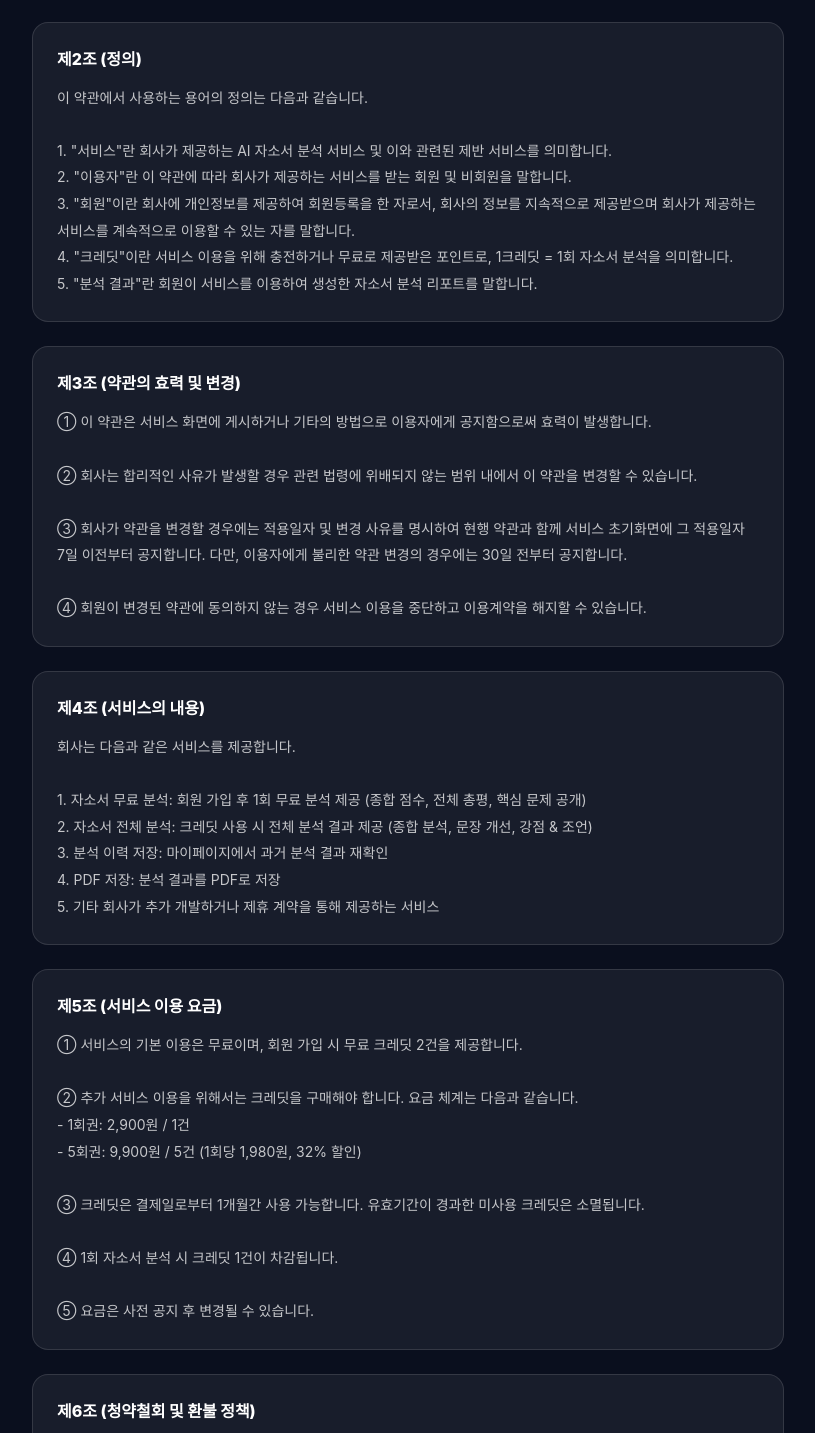
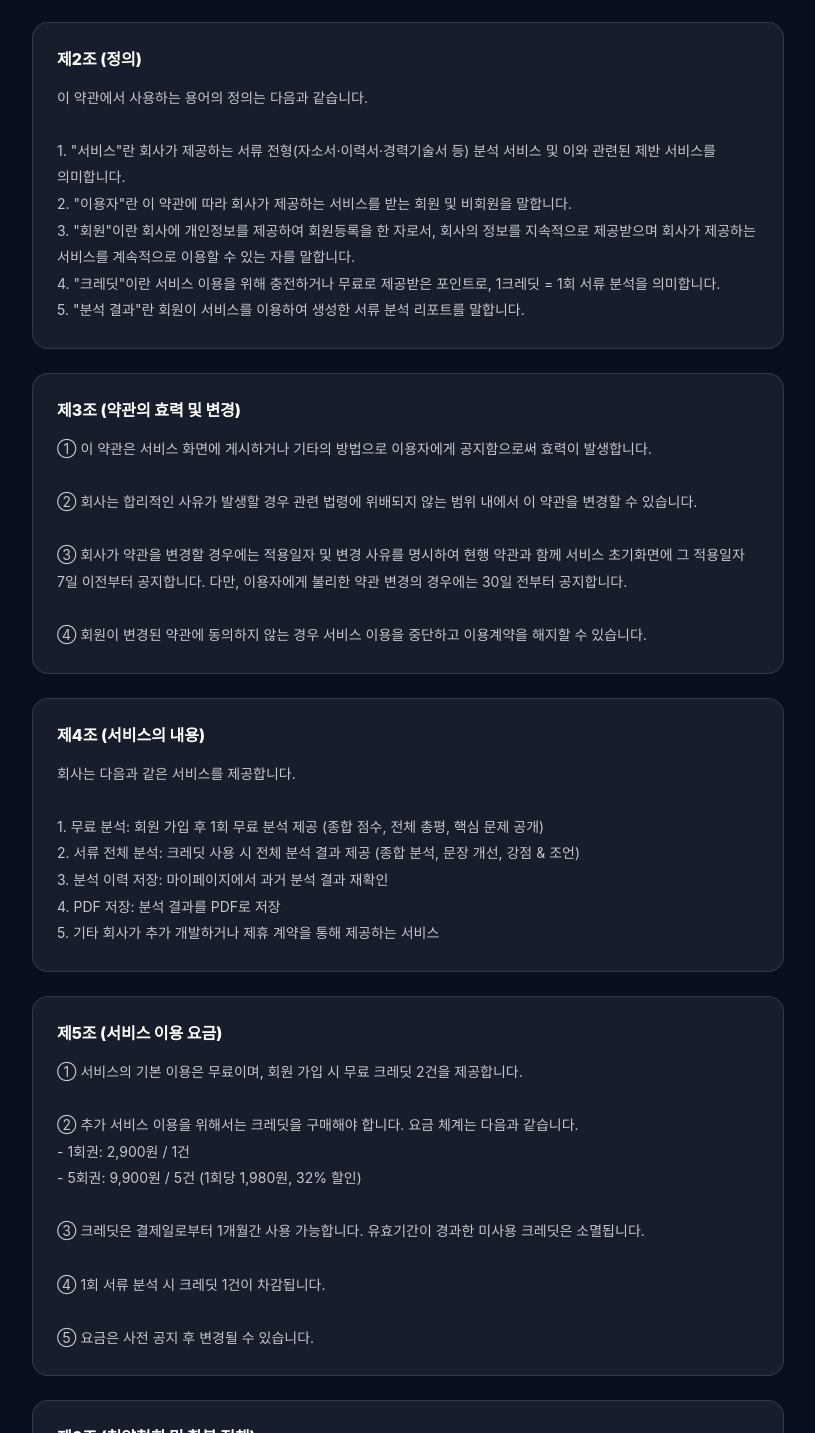
Before and after one commit to csscham-prog/jobtong, a Next.js app: page /terms in a window 1280 px wide. Shown: the part 577-2010 px from the top of the page, without its empty margins (232-1047 px from the left). Built offline with nearby package versions, Linux system fonts and the light colour scheme; a web font is replaced by a local one.

Commit message:
Update page.tsx

```diff
--- a/app/terms/page.tsx
+++ b/app/terms/page.tsx
@@ -20,11 +20,11 @@ export default function TermsPage() {
       title: '제2조 (정의)',
       content: `이 약관에서 사용하는 용어의 정의는 다음과 같습니다.
 
-1. "서비스"란 회사가 제공하는 AI 자소서 분석 서비스 및 이와 관련된 제반 서비스를 의미합니다.
+1. "서비스"란 회사가 제공하는 서류 전형(자소서·이력서·경력기술서 등) 분석 서비스 및 이와 관련된 제반 서비스를 의미합니다.
 2. "이용자"란 이 약관에 따라 회사가 제공하는 서비스를 받는 회원 및 비회원을 말합니다.
 3. "회원"이란 회사에 개인정보를 제공하여 회원등록을 한 자로서, 회사의 정보를 지속적으로 제공받으며 회사가 제공하는 서비스를 계속적으로 이용할 수 있는 자를 말합니다.
-4. "크레딧"이란 서비스 이용을 위해 충전하거나 무료로 제공받은 포인트로, 1크레딧 = 1회 자소서 분석을 의미합니다.
-5. "분석 결과"란 회원이 서비스를 이용하여 생성한 자소서 분석 리포트를 말합니다.`,
+4. "크레딧"이란 서비스 이용을 위해 충전하거나 무료로 제공받은 포인트로, 1크레딧 = 1회 서류 분석을 의미합니다.
+5. "분석 결과"란 회원이 서비스를 이용하여 생성한 서류 분석 리포트를 말합니다.`,
     },
     {
       title: '제3조 (약관의 효력 및 변경)',
@@ -40,8 +40,8 @@ export default function TermsPage() {
       title: '제4조 (서비스의 내용)',
       content: `회사는 다음과 같은 서비스를 제공합니다.
 
-1. 자소서 무료 분석: 회원 가입 후 1회 무료 분석 제공 (종합 점수, 전체 총평, 핵심 문제 공개)
-2. 자소서 전체 분석: 크레딧 사용 시 전체 분석 결과 제공 (종합 분석, 문장 개선, 강점 & 조언)
+1. 무료 분석: 회원 가입 후 1회 무료 분석 제공 (종합 점수, 전체 총평, 핵심 문제 공개)
+2. 서류 전체 분석: 크레딧 사용 시 전체 분석 결과 제공 (종합 분석, 문장 개선, 강점 & 조언)
 3. 분석 이력 저장: 마이페이지에서 과거 분석 결과 재확인
 4. PDF 저장: 분석 결과를 PDF로 저장
 5. 기타 회사가 추가 개발하거나 제휴 계약을 통해 제공하는 서비스`,
@@ -56,7 +56,7 @@ export default function TermsPage() {
 
 ③ 크레딧은 결제일로부터 1개월간 사용 가능합니다. 유효기간이 경과한 미사용 크레딧은 소멸됩니다.
 
-④ 1회 자소서 분석 시 크레딧 1건이 차감됩니다.
+④ 1회 서류 분석 시 크레딧 1건이 차감됩니다.
 
 ⑤ 요금은 사전 공지 후 변경될 수 있습니다.`,
     },
@@ -138,7 +138,7 @@ export default function TermsPage() {
 
 ② 회사는 이용자의 귀책사유로 인한 서비스 이용 장애에 대하여 책임을 지지 않습니다.
 
-③ AI 모델의 특성상 자소서 분석 결과에 오류가 포함될 수 있으며, 회사는 분석 결과의 정확성, 완전성, 합격 보장에 대해 보증하지 않습니다. 이용자는 분석 결과를 참고 자료로 활용하고 최종 판단은 본인이 해야 합니다.
+③ AI 모델의 특성상 서류 분석 결과에 오류가 포함될 수 있으며, 회사는 분석 결과의 정확성, 완전성, 합격 보장에 대해 보증하지 않습니다. 이용자는 분석 결과를 참고 자료로 활용하고 최종 판단은 본인이 해야 합니다.
 
 ④ 회사는 이용자가 서비스를 이용하여 기대하는 수익을 얻지 못하거나 서비스를 통해 얻은 자료로 인한 손해에 관하여 책임을 지지 않습니다.`,
     },
@@ -192,7 +192,7 @@ export default function TermsPage() {
         {/* 요약 박스 */}
         <div style={{ background: 'rgba(230,168,0,0.1)', border: '1px solid rgba(230,168,0,0.3)', borderRadius: 16, padding: '20px 24px', marginBottom: 40 }}>
           <p style={{ fontSize: 14, color: textSub, lineHeight: 1.8, wordBreak: 'keep-all' }}>
-            <strong style={{ color: point }}>핵심 요약:</strong> 잡통은 한국 취준생을 위한 AI 자소서 분석 서비스입니다. 가입 시 무료 분석 1회를 드리며, 추가 이용은 크레딧 구매가 필요합니다. 분석 결과는 합격률 향상을 위한 참고 자료로 활용하시기 바랍니다.
+            <strong style={{ color: point }}>핵심 요약:</strong> 잡통은 한국 취준생을 위한 서류 전형(자소서·이력서·경력기술서) 분석 서비스입니다. 가입 시 무료 분석 1회를 드리며, 추가 이용은 크레딧 구매가 필요합니다. 분석 결과는 합격률 향상을 위한 참고 자료로 활용하시기 바랍니다.
           </p>
         </div>
 
```
